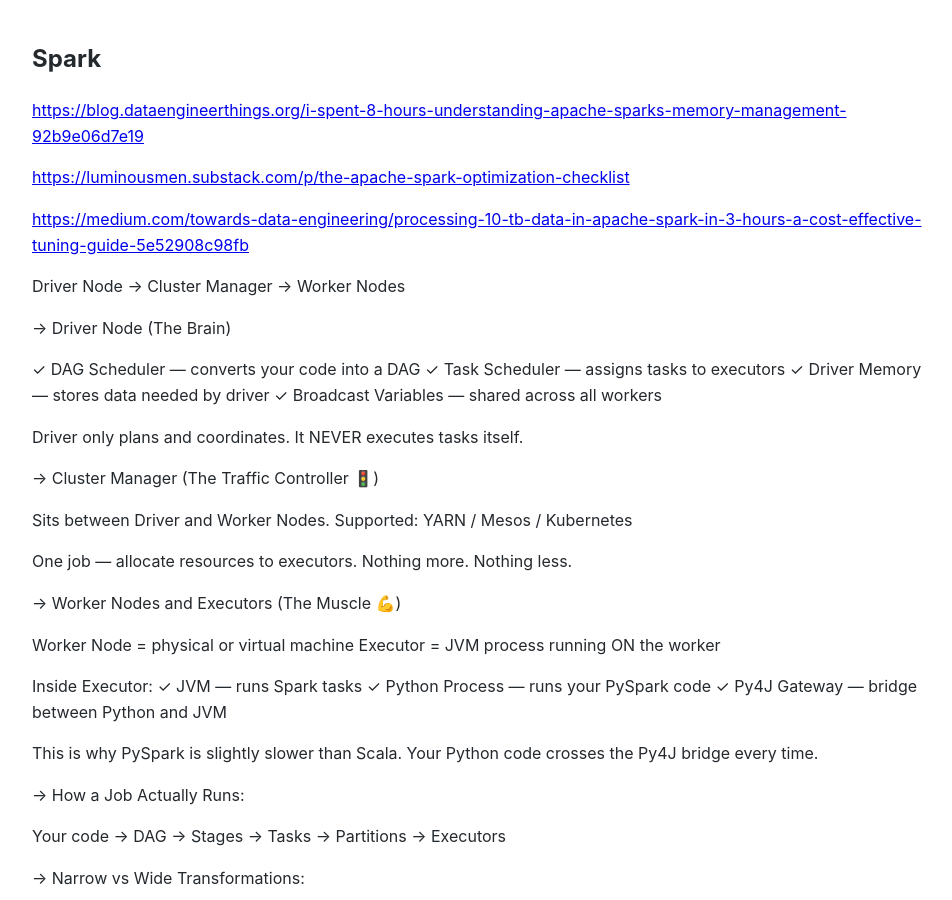
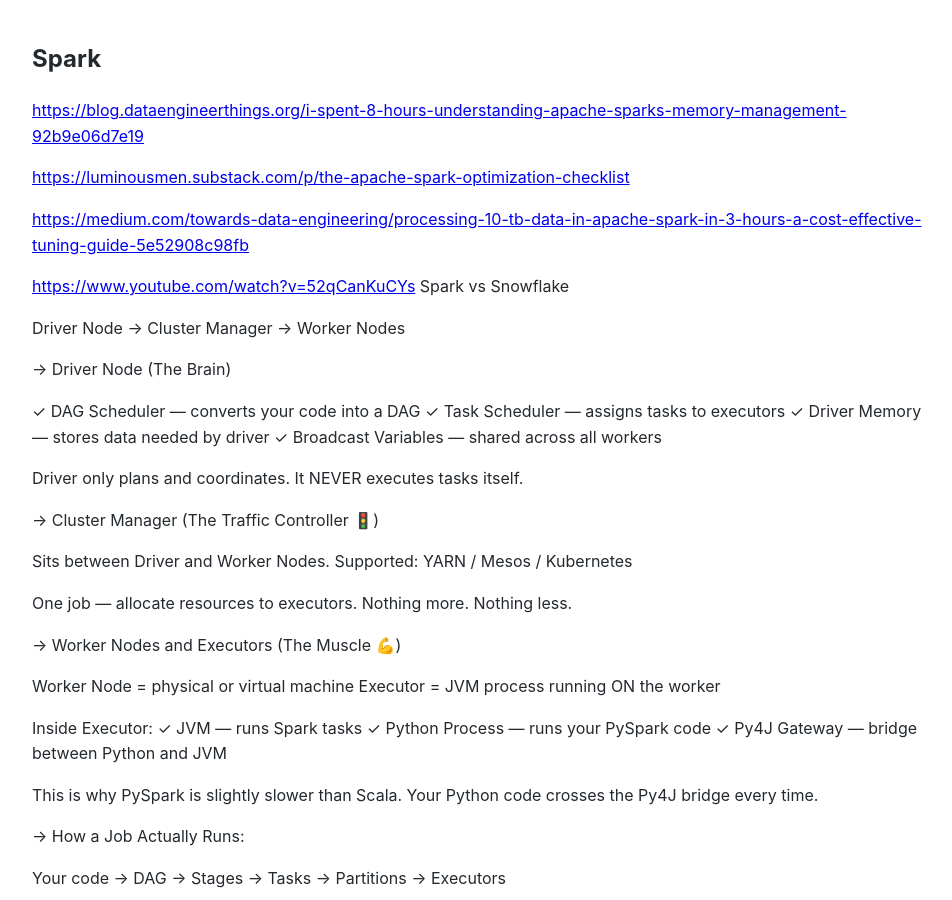
Before and after one commit to Michael-Lubinsky/michael-lubinsky.github.com, a Jekyll site: the page built from spark/spark.md, in a window 1280 px wide and 900 px high. Shown: the whole window, without its empty margins (158-1110 px from the left). Built offline with Jekyll 4.4.1, drawn with Linux system fonts in a browser that asks for light colours; our own code applies the rules of GitHub Pages for plain Markdown files.

Commit message:
Update spark.md

```diff
--- a/spark/spark.md
+++ b/spark/spark.md
@@ -5,6 +5,8 @@
 <https://luminousmen.substack.com/p/the-apache-spark-optimization-checklist>
 
 <https://medium.com/towards-data-engineering/processing-10-tb-data-in-apache-spark-in-3-hours-a-cost-effective-tuning-guide-5e52908c98fb>
+
+<https://www.youtube.com/watch?v=52qCanKuCYs> Spark vs Snowflake
 
 Driver Node → Cluster Manager → Worker Nodes
 
```
